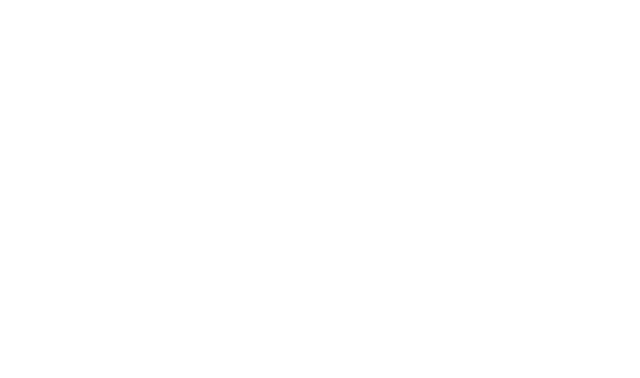
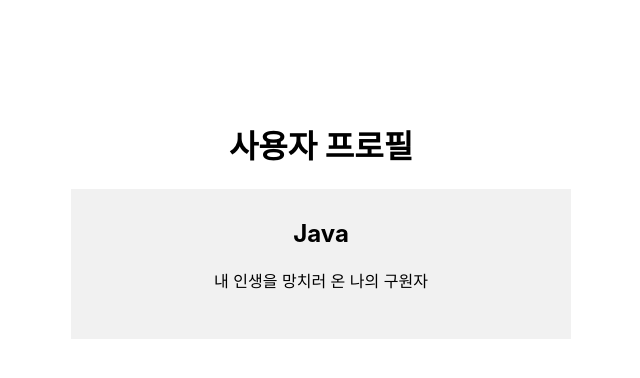
Before and after one commit to thx-to/kh_basic_frontend, a JavaScript app in the folder react/kh-frontend-react-router/: page /profile/DEV1 in a window 1280 px wide. Before the commit this address had no page. Shown: the top 378 px of the page, without its empty margins (319-959 px from the left). Built offline with nearby package versions, Linux system fonts and the light colour scheme; the HTML template or start-up script is replaced by a standard one.

Commit message:
Local Updated

```diff
--- a/react/kh-frontend-react-router/src/App.js
+++ b/react/kh-frontend-react-router/src/App.js
@@ -2,15 +2,21 @@
 import { BrowserRouter as Router, Routes, Route } from 'react-router-dom';
 import Home from './REACT_241121_07_Home';
 import About from './REACT_241121_08_About';
+import Profile from './REACT_241121_09_Profile';
 
 function App() {
   return (
+    <>
+
       <Router>
         <Routes>
           <Route path="/" element={<Home />} />
           <Route path="about" element={<About />} />
+          <Route path="/profile/:username" element={<Profile />} />
         </Routes>
       </Router>
+
+    </>
   );
 }
 
--- a/react/kh-frontend-react-router/src/REACT_241121_07_Home.js
+++ b/react/kh-frontend-react-router/src/REACT_241121_07_Home.js
@@ -6,6 +6,13 @@
       <h1>여기는 Home 입니다.</h1>
       <p>가장 먼저 보여지는 페이지 입니다.</p>
       <Link to="/about">About으로 이동</Link>
+      <br />
+      <br />
+      <Link to="/profile/DEV1">Java Profile</Link>
+      <br />
+      <Link to="/profile/DEV2">React Profile</Link>
+      <br />
+      <Link to="/profile/DEV3">Python Profile</Link>
     </>
   );
 };
--- a/react/kh-frontend-react-router/src/REACT_241121_09_Profile.js
+++ b/react/kh-frontend-react-router/src/REACT_241121_09_Profile.js
@@ -1,5 +1,22 @@
 import { useParams } from "react-router-dom";
+import styled from "styled-components";
 
+const Container = styled.div`
+  text-align: center;
+  margin-top: 100px;
+  display: flex;
+  flex-direction: column;
+  align-items: center;
+`;
+const ProfileContainer = styled.div`
+box-sizing: border-box;
+  width: 500px;
+  height: 150px;
+  margin: 0 auto;
+  padding: 10px;
+  text-align: center;
+  background-color: #f1f1f1;
+`;
 const data = {
   DEV1: {
     name: "Java",
@@ -14,3 +31,26 @@
     description: "어떻게 생겼는지 기억도 안나",
   },
 };
+
+const Profile = () => {
+
+  // useParams : 라우터로 이동할 때 URL 경로에 있는 정보를 빼옴
+  const params = useParams();
+  const profile = data[params.username];
+
+  return (
+    <Container>
+      <h1>사용자 프로필</h1>
+      {profile ? (
+        <ProfileContainer>
+          <h2>{profile.name}</h2>
+          <p>{profile.description}</p>
+        </ProfileContainer>
+      ) : (
+        <p>존재하지 않는 프로필입니다.</p>
+      )}
+    </Container>
+  );
+};
+
+export default Profile;
```
Lines whose indentation alone changed are shown as unchanged.
